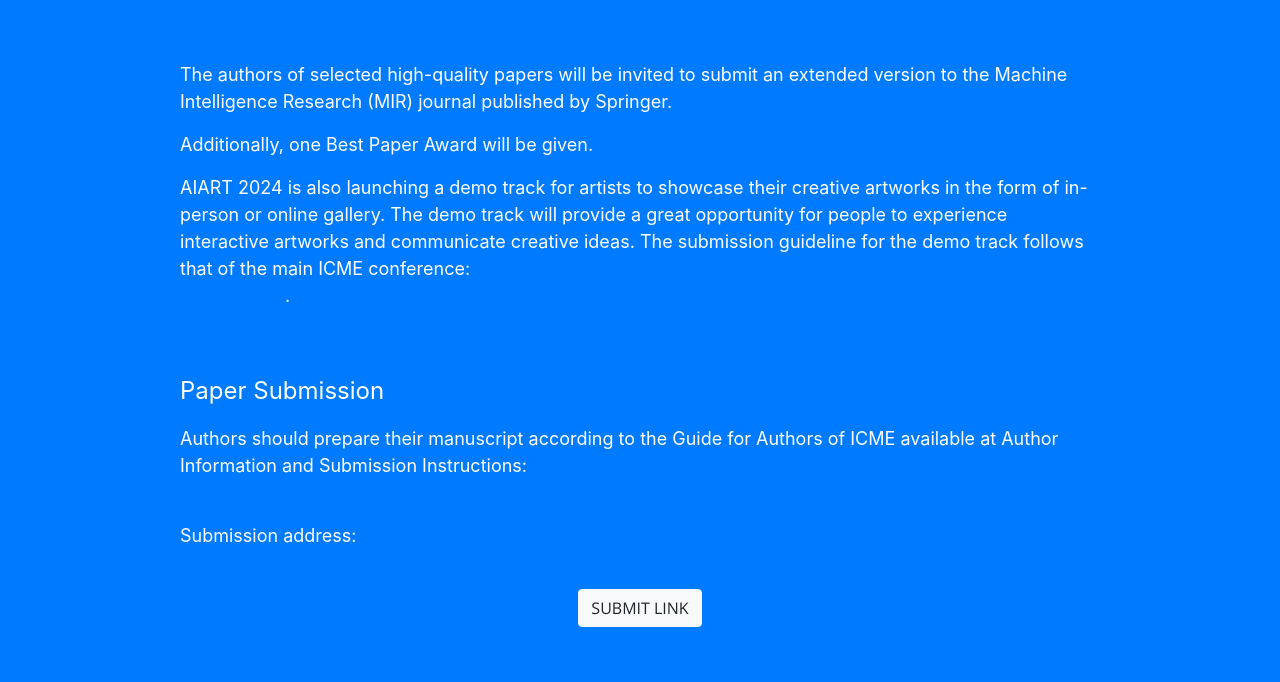
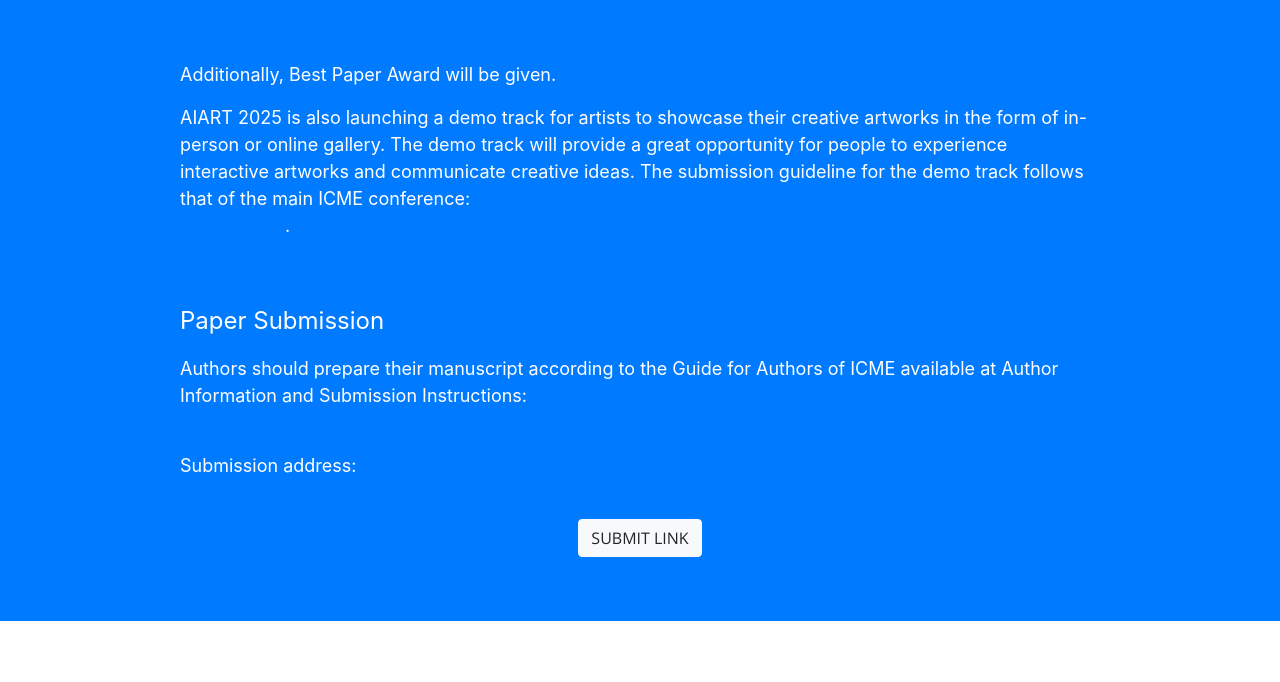
Before and after one commit to xuyaoduobaan/aiart2025.github.io, a website with bundled scripts: page index.html in a window 1280 px wide. Shown: the part 2114-2796 px from the top of the page. Built offline with nearby package versions, Linux system fonts and the light colour scheme.

Commit message:
Update index.html

```diff
--- a/index.html
+++ b/index.html
@@ -209,15 +209,11 @@
           <br>
           <br>
           <p class="text-faded mb-4; " style="text-align: left; color: white; font-size: 18px">
-            The authors of selected high-quality papers will be invited to submit an extended version to the Machine Intelligence Research (MIR) journal published by Springer.
+            Additionally, Best Paper Award will be given.
           </p>
 
           <p class="text-faded mb-4; " style="text-align: left; color: white; font-size: 18px">
-            Additionally, one Best Paper Award will be given.
-          </p>
-
-          <p class="text-faded mb-4; " style="text-align: left; color: white; font-size: 18px">
-            AIART 2024 is also launching a demo track for artists to showcase their creative artworks in the form of in-person or online gallery. The demo track will provide a great opportunity for people to experience interactive artworks and communicate creative ideas. The submission guideline for the demo track follows
+            AIART 2025 is also launching a demo track for artists to showcase their creative artworks in the form of in-person or online gallery. The demo track will provide a great opportunity for people to experience interactive artworks and communicate creative ideas. The submission guideline for the demo track follows
             that of the main ICME conference: <a href="https://2024.ieeeicme.org/author-information-and-submission-instructions/"
               target="_blank">https://2024.ieeeicme.org/author-information-and-submission-instructions/</a>.
           </p>
@@ -1025,6 +1021,11 @@
               </li>
               <li style="color: white;">
                 <div class="text-faded" style="text-align: left;color: white;font-size: 18px;line-height: 1.8">
+                  Xi Yang, Beijing Academy of Artificial Intelligence, China
+                </div>
+              </li>
+              <li style="color: white;">
+                <div class="text-faded" style="text-align: left;color: white;font-size: 18px;line-height: 1.8">
                   Xiaojing Liang, NetEase Cloud Music, China
                 </div>
               </li>
```
